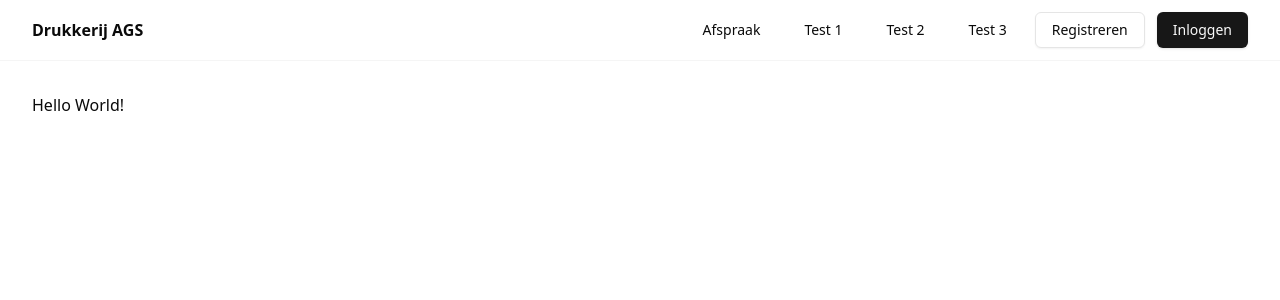
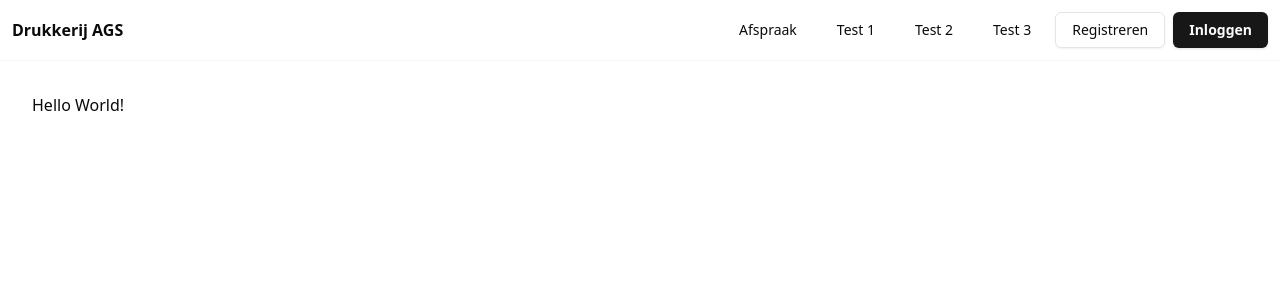
Before and after one commit to Spoorloos/skill_drukkerij_ags, a Next.js app: page / in a window 1280 px wide. Shown: the top 300 px of the page. Built offline with nearby package versions, Linux system fonts and the light colour scheme.

Commit message:
Minor changes

```diff
--- a/src/app/appointment/page.tsx
+++ b/src/app/appointment/page.tsx
@@ -40,7 +40,7 @@ export default function Appointment() {
                 <Textarea id="description" name="description" placeholder="Leg uitgebreid uit wat je wilt afdrukken" maxLength={1000} required/>
 
                 <label className="block">Dag en tijd</label>
-                <div className="flex gap-4">
+                <div className="flex flex-wrap gap-4">
                     <div className="flex-1">
                         <DatePicker date={date} setDate={setDate} fromDate={new Date()}/>
                         <input name="date" type="date" value={date?.toLocaleDateString("en-CA")} readOnly hidden/>
@@ -48,7 +48,7 @@ export default function Appointment() {
                     <div className="flex-1">
                         <Select name="time" required>
                             <SelectTrigger>
-                                <SelectValue placeholder="Select a time"/>
+                                <SelectValue placeholder="Selecteer een tijd"/>
                             </SelectTrigger>
                             <SelectContent>
                                 {getAppointmentTimes(date!, 9, 16, 15).map((time, index) =>
@@ -66,7 +66,7 @@ export default function Appointment() {
                 }
 
                 <div className="text-end">
-                    <Button type="submit" className="font-bold" disabled={isPending}>
+                    <Button type="submit" className="font-semibold" disabled={isPending}>
                         {isPending && <Loader2 className="animate-spin"/>}
                         Maak een afspraak
                     </Button>
--- a/src/components/Header.tsx
+++ b/src/components/Header.tsx
@@ -3,15 +3,15 @@ import { buttonVariants } from "@/components/ui/button"
 
 export default function Header() {
     return (
-        <header className="sticky top-0 z-50 flex items-center justify-between p-3 px-8 border-b border-border/40 bg-background/95 backdrop-blur">
+        <header className="sticky top-0 z-50 flex items-center justify-between p-3 border-b border-border/40 bg-background/95 backdrop-blur">
             <Link href="/"><h1 className="font-bold">Drukkerij AGS</h1></Link>
-            <nav className="space-x-3">
+            <nav className="space-x-2">
                 <Link className={buttonVariants({ variant: "ghost" })} href="/appointment">Afspraak</Link>
                 <Link className={buttonVariants({ variant: "ghost" })} href="#">Test 1</Link>
                 <Link className={buttonVariants({ variant: "ghost" })} href="#">Test 2</Link>
                 <Link className={buttonVariants({ variant: "ghost" })} href="#">Test 3</Link>
                 <Link className={buttonVariants({ variant: "outline" })} href="#">Registreren</Link>
-                <Link className={buttonVariants({ variant: "default" })} href="#">Inloggen</Link>
+                <Link className={buttonVariants({ variant: "default" }) + " font-semibold"} href="#">Inloggen</Link>
             </nav>
         </header>
     );
--- a/src/components/ui/datepicker.tsx
+++ b/src/components/ui/datepicker.tsx
@@ -25,7 +25,7 @@ export function DatePicker({ date, setDate, ...props }: DatePicker) {
         <Button
           variant={"outline"}
           className={cn(
-            "w-[240px] justify-start text-left font-normal",
+            "w-full justify-start text-left font-normal",
             !date && "text-muted-foreground"
           )}
         >
```
